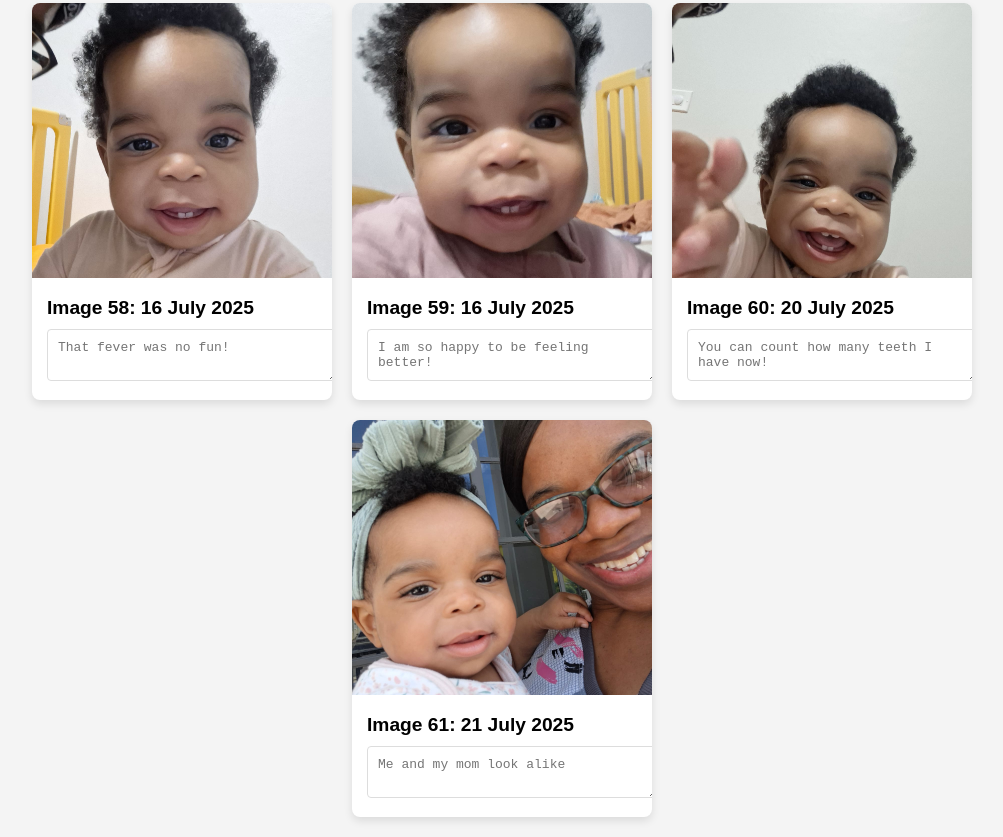
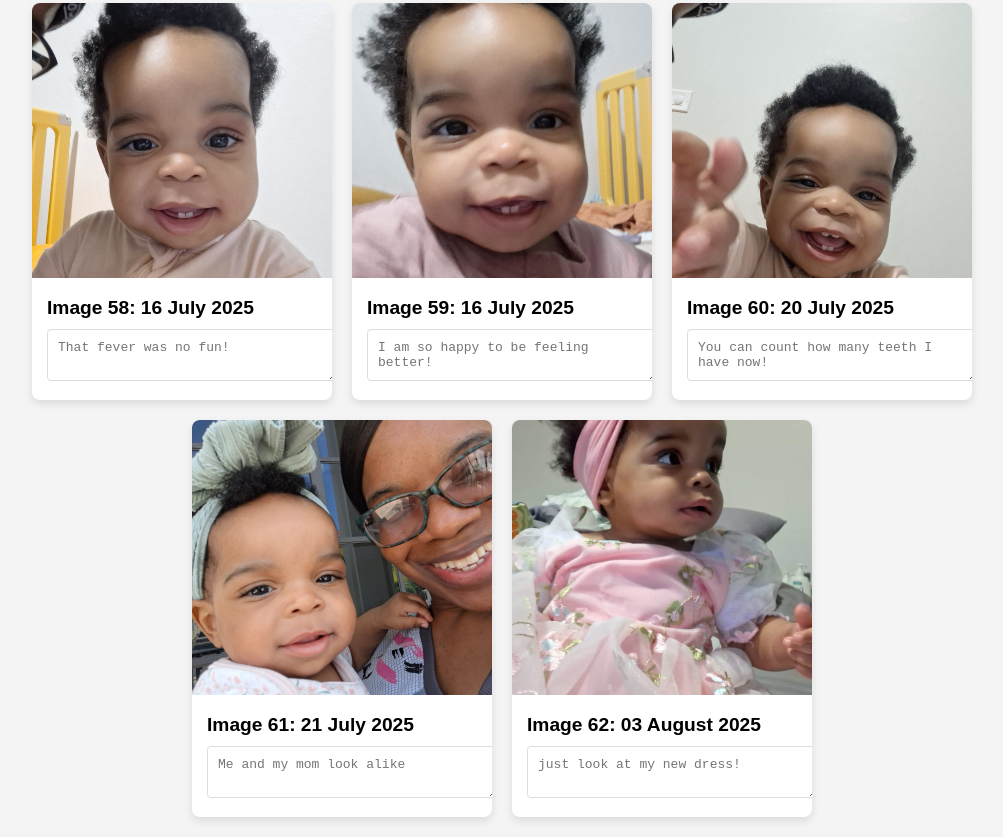
Before and after one commit to gladstone28/zara-album, a plain HTML site: page index.html in a window 1280 px wide. Shown: the part 8020-8857 px from the top of the page, without its empty margins (138-1141 px from the left). Drawn offline with Linux system fonts and the light colour scheme.

Commit message:
add new pic and update index.html

```diff
--- a/index.html
+++ b/index.html
@@ -485,6 +485,12 @@
                 <h3>Image 61: 21 July 2025</h3> <textarea placeholder="Me and my mom look alike"></textarea>
             </div>
         </div>
+        <div class="card">
+            <img src="zara-dolly.jpeg" alt="Image 62">
+            <div class="card-content">
+                <h3>Image 62: 03 August 2025</h3> <textarea placeholder="just look at my new dress!"></textarea>
+            </div>
+        </div>
 
 
     </div>
```
Also changed, not shown: zara-dolly.jpeg (added).
